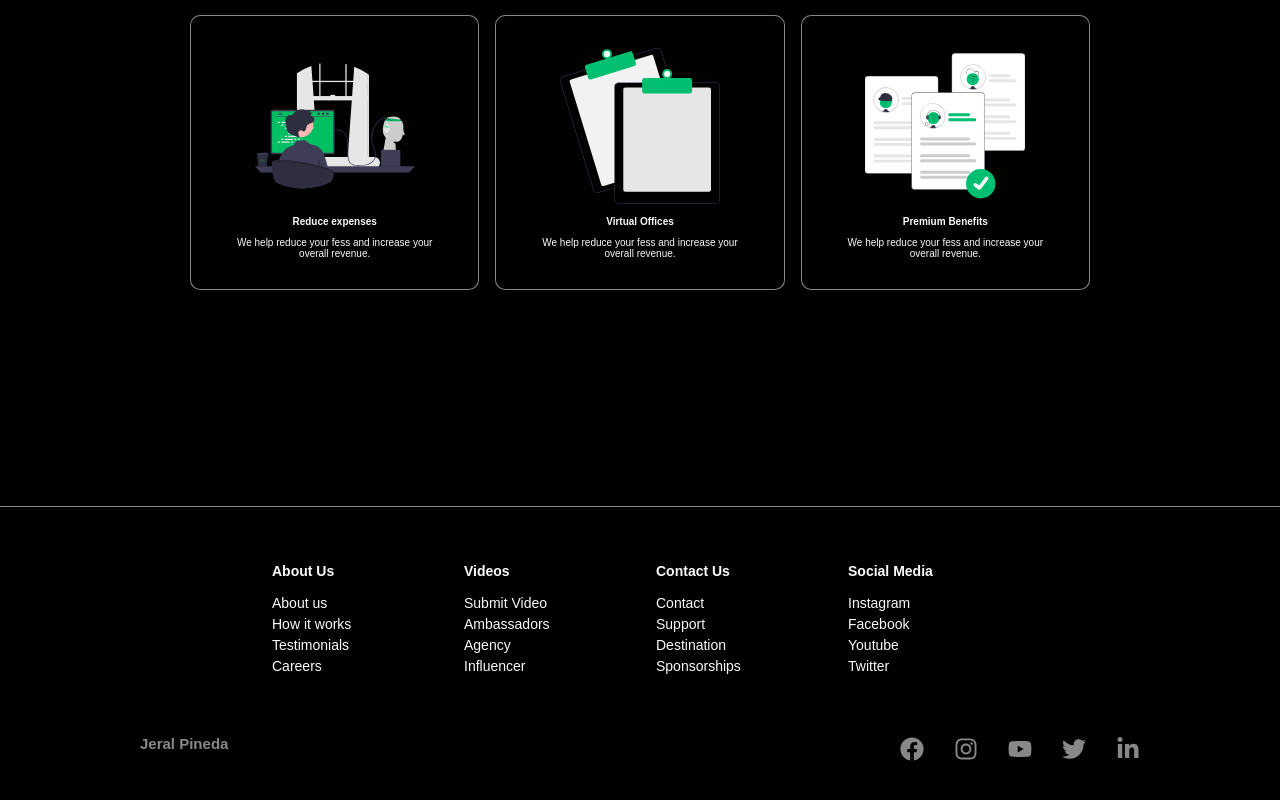
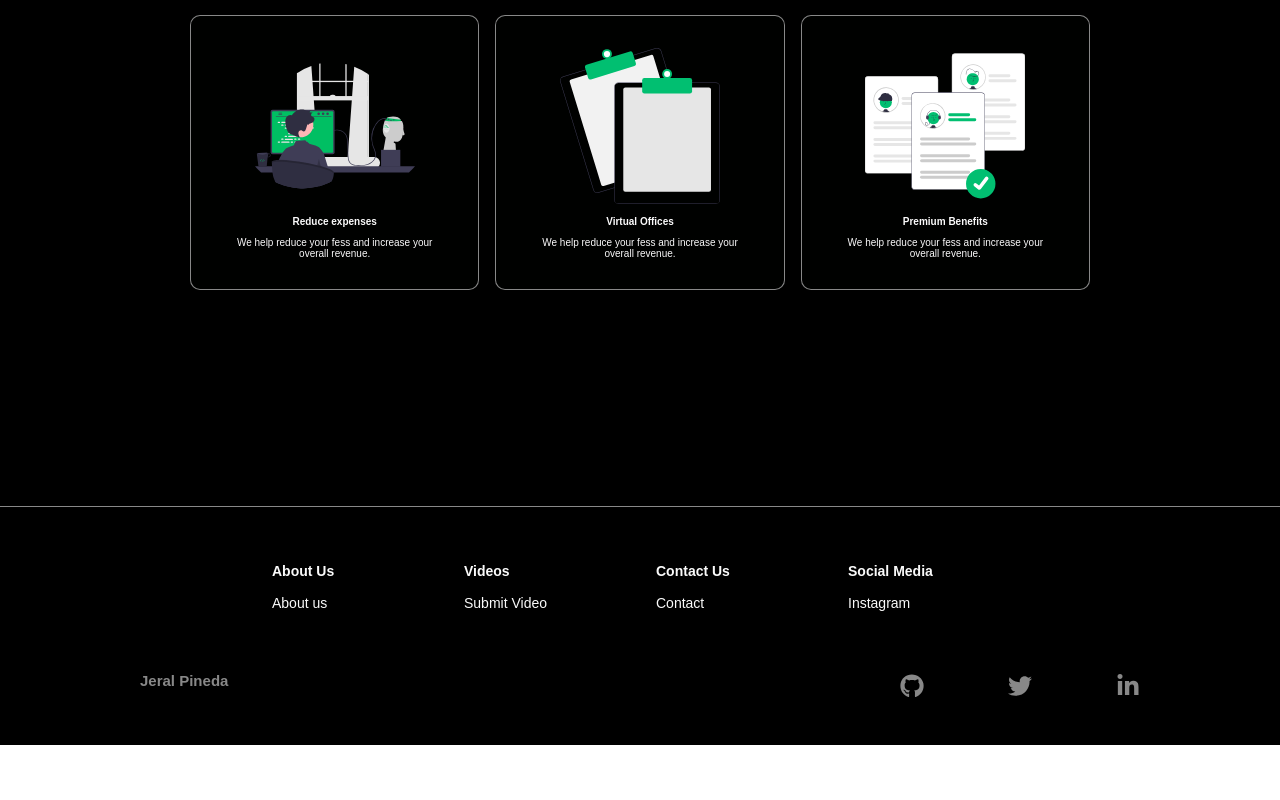
Before and after one commit to JeralPineda/portfolio, a React (Create React App) app: page / in a window 1280 px wide. Shown: the part 2874-3674 px from the top of the page. After the commit the page ends 3619 px from the top, so only its background shows below. Built offline with nearby package versions, Linux system fonts and the light colour scheme; a web font is replaced by a local one; what assets would draw is missing.

Commit message:
Editando el footer

```diff
--- a/src/components/web/Footer/index.js
+++ b/src/components/web/Footer/index.js
@@ -1,5 +1,5 @@
 import React from 'react';
-import { FaFacebook, FaInstagram, FaLinkedinIn, FaTwitter, FaYoutube } from 'react-icons/fa';
+import { FaGithub, FaLinkedinIn, FaTwitter } from 'react-icons/fa';
 
 import { FooterContainer, FooterLink, FooterLinkItems, FooterLinksContainer, FooterLinksWrapper, FooterLinkTitle, FooterWrap, SocialIconLink, SocialIcons, SocialLogo, SocialMedia, SocialMediaWrap } from './FooterElements';
 
@@ -12,17 +12,11 @@ export const Footer = () => {
                   <FooterLinkItems>
                      <FooterLinkTitle>About Us</FooterLinkTitle>
                      <FooterLink to='/'>About us</FooterLink>
-                     <FooterLink to='/'>How it works</FooterLink>
-                     <FooterLink to='/'>Testimonials</FooterLink>
-                     <FooterLink to='/'>Careers</FooterLink>
                   </FooterLinkItems>
 
                   <FooterLinkItems>
                      <FooterLinkTitle>Videos</FooterLinkTitle>
                      <FooterLink to='/'>Submit Video</FooterLink>
-                     <FooterLink to='/'>Ambassadors</FooterLink>
-                     <FooterLink to='/'>Agency</FooterLink>
-                     <FooterLink to='/'>Influencer</FooterLink>
                   </FooterLinkItems>
                </FooterLinksWrapper>
 
@@ -30,17 +24,11 @@ export const Footer = () => {
                   <FooterLinkItems>
                      <FooterLinkTitle>Contact Us</FooterLinkTitle>
                      <FooterLink to='/'>Contact</FooterLink>
-                     <FooterLink to='/'>Support</FooterLink>
-                     <FooterLink to='/'>Destination</FooterLink>
-                     <FooterLink to='/'>Sponsorships</FooterLink>
                   </FooterLinkItems>
 
                   <FooterLinkItems>
                      <FooterLinkTitle>Social Media</FooterLinkTitle>
                      <FooterLink to='/'>Instagram</FooterLink>
-                     <FooterLink to='/'>Facebook</FooterLink>
-                     <FooterLink to='/'>Youtube</FooterLink>
-                     <FooterLink to='/'>Twitter</FooterLink>
                   </FooterLinkItems>
                </FooterLinksWrapper>
             </FooterLinksContainer>
@@ -50,19 +38,13 @@ export const Footer = () => {
                   <SocialLogo to='/'>Jeral Pineda</SocialLogo>
 
                   <SocialIcons>
-                     <SocialIconLink href='/' target='_blank' aria-label='Facebook'>
-                        <FaFacebook />
+                     <SocialIconLink to='https://github.com/JeralPineda' target='_blank' aria-label='GitHub'>
+                        <FaGithub />
                      </SocialIconLink>
-                     <SocialIconLink href='/' target='_blank' aria-label='Instagram'>
-                        <FaInstagram />
-                     </SocialIconLink>
-                     <SocialIconLink href='/' target='_blank' aria-label='Youtube'>
-                        <FaYoutube />
-                     </SocialIconLink>
-                     <SocialIconLink href='https://twitter.com/jeral22800823' target='_blank' aria-label='Twitter'>
+                     <SocialIconLink to='https://twitter.com/jeral22800823' target='_blank' aria-label='Twitter'>
                         <FaTwitter />
                      </SocialIconLink>
-                     <SocialIconLink href='/' target='_blank' aria-label='Linkedin'>
+                     <SocialIconLink to='https://es.linkedin.com/' target='_blank' aria-label='Linkedin'>
                         <FaLinkedinIn />
                      </SocialIconLink>
                   </SocialIcons>
```
